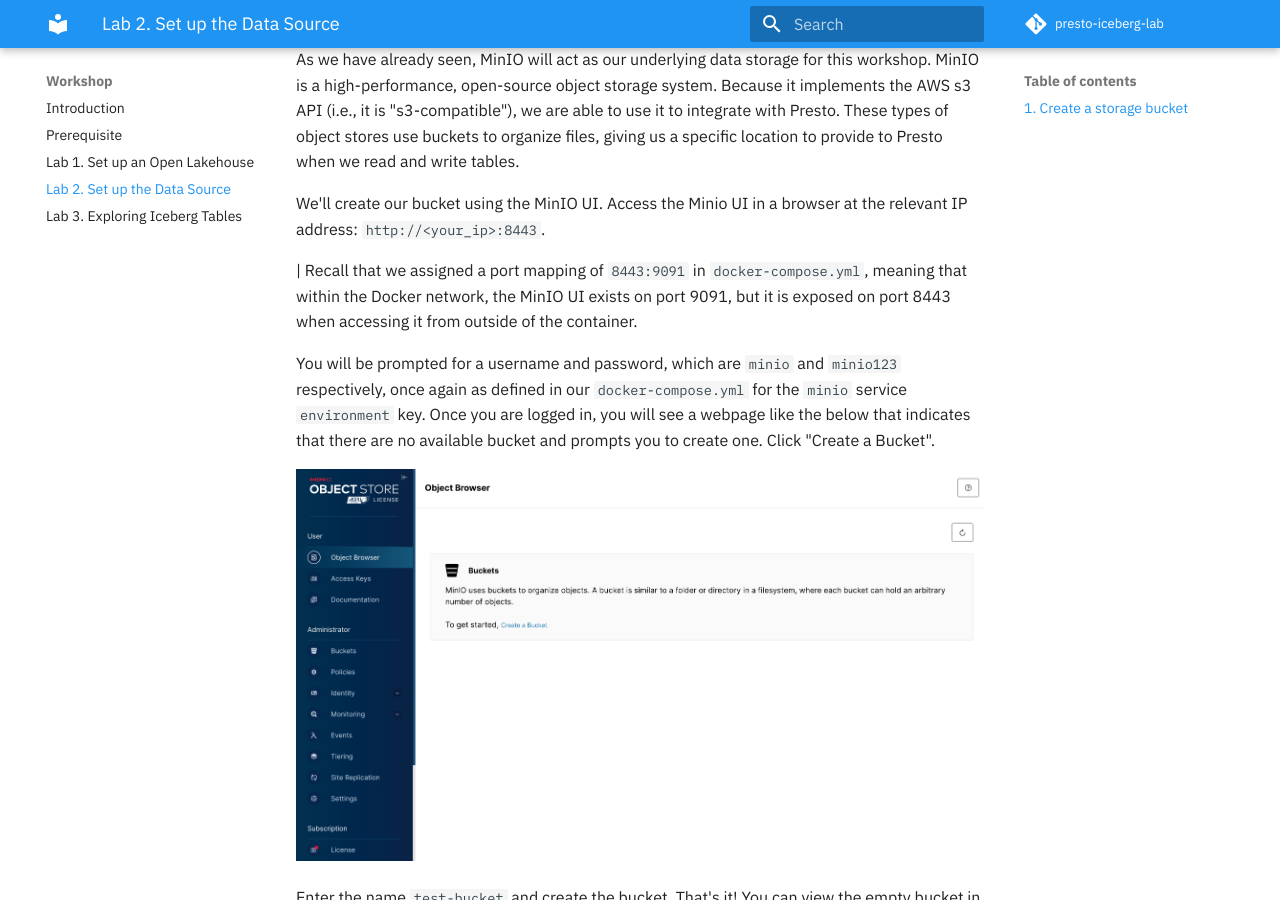
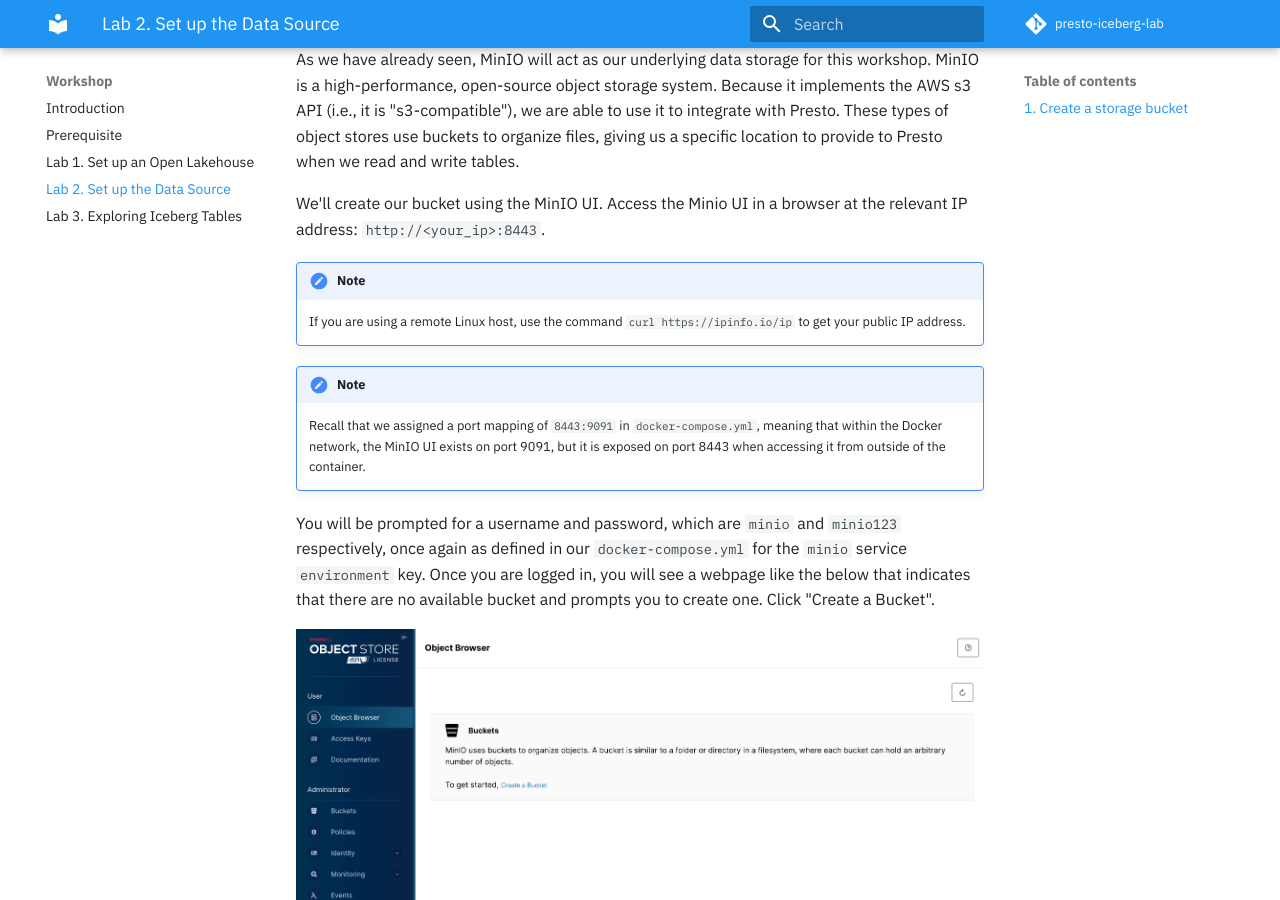
Before and after one commit to IBM/presto-iceberg-lab, an MkDocs documentation site: the page built from docs/lab-2/README.md, in a window 1280 px wide and 900 px high, scrolled down 414 px. Built offline with MkDocs 1.6.1 and Material for MkDocs 9.7.7, drawn with Linux system fonts in a browser that asks for light colours; comment, search, counter and statistics services are not loaded.

Commit message:
Change notes to correct format

```diff
--- a/docs/lab-2/README.md
+++ b/docs/lab-2/README.md
@@ -13,7 +13,11 @@
 
 We'll create our bucket using the MinIO UI. Access the Minio UI in a browser at the relevant IP address: `http://<your_ip>:8443`.
 
-| Recall that we assigned a port mapping of `8443:9091` in `docker-compose.yml`, meaning that within the Docker network, the MinIO UI exists on port 9091, but it is exposed on port 8443 when accessing it from outside of the container.
+!!! note
+    If you are using a remote Linux host, use the command `curl https://ipinfo.io/ip` to get your public IP address.
+
+!!! note
+    Recall that we assigned a port mapping of `8443:9091` in `docker-compose.yml`, meaning that within the Docker network, the MinIO UI exists on port 9091, but it is exposed on port 8443 when accessing it from outside of the container.
 
 You will be prompted for a username and password, which are `minio` and `minio123` respectively, once again as defined in our `docker-compose.yml` for the `minio` service `environment` key. Once you are logged in, you will see a webpage like the below that indicates that there are no available bucket and prompts you to create one. Click "Create a Bucket".
 
```
Also changed, not shown: docs/lab-3/README.md (+2 -1 lines), 2 other files.
